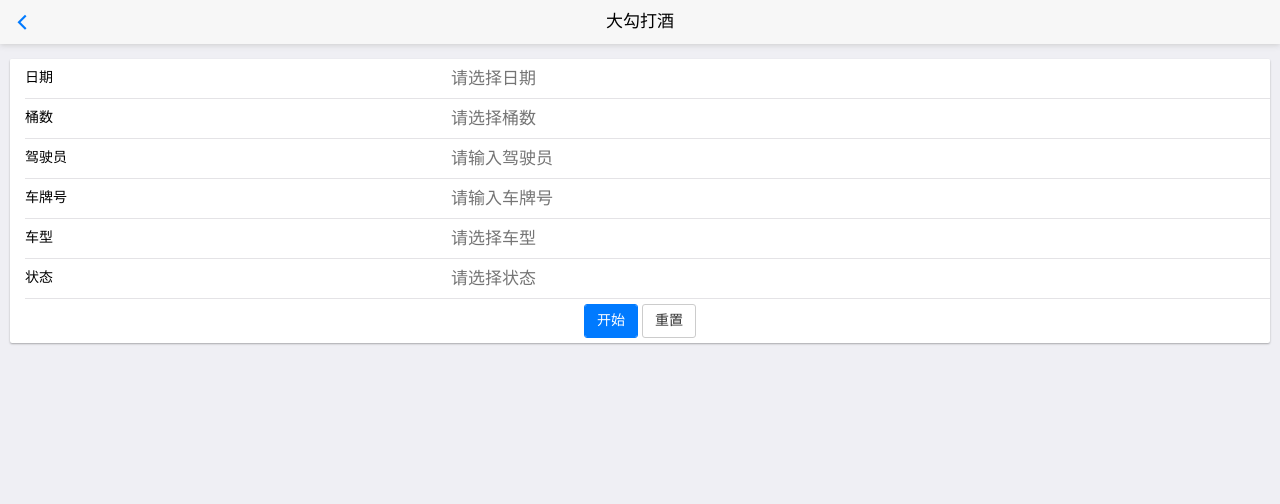
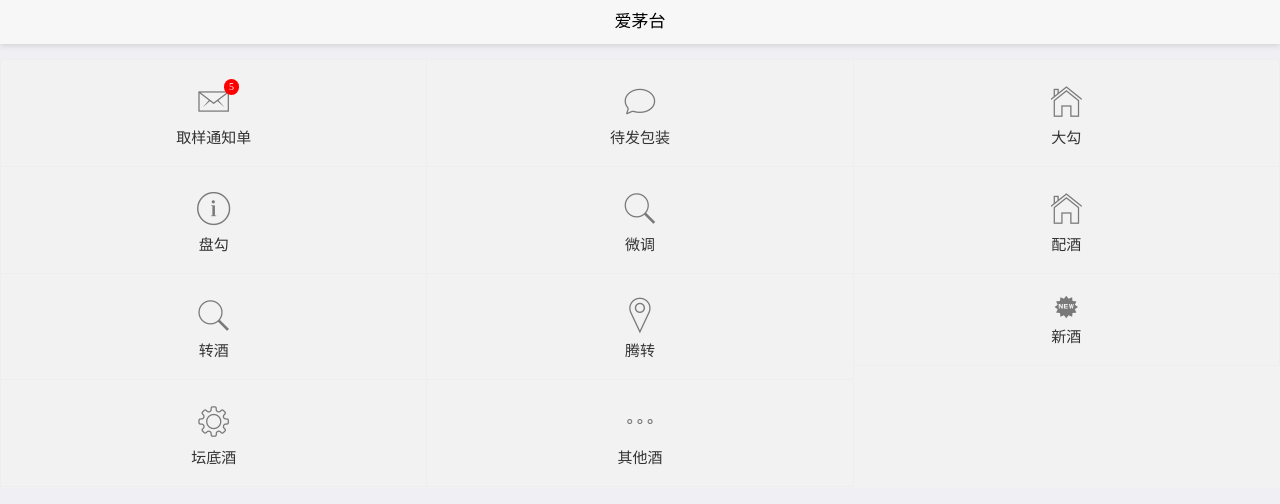
Before and after one commit to ranyanchuan/yyan-moutai, a plain HTML site: page index.html in a window 1280 px wide. Drawn offline with Linux system fonts and the light colour scheme.

Commit message:
index.html

```diff
--- a/index.html
+++ b/index.html
@@ -3,211 +3,118 @@
 
 <head>
     <meta charset="utf-8">
-    <meta name="viewport"
-          content="width=device-width,initial-scale=1,minimum-scale=1,maximum-scale=1,user-scalable=no"/>
-    <title></title>
+    <title>首页</title>
+    <meta name="viewport" content="width=device-width, initial-scale=1,maximum-scale=1,user-scalable=no">
+    <meta name="apple-mobile-web-app-capable" content="yes">
+    <meta name="apple-mobile-web-app-status-bar-style" content="black">
+
     <!--标准yyan.css-->
     <link rel="stylesheet" href="css/yyan.min.css">
+    <link rel="stylesheet" type="text/css" href="css/icons-extra.css"/>
     <!--App自定义的css-->
-    <!--<link rel="stylesheet" type="text/css" href="../css/app.css" />-->
-    <!--<link href="../css/yyan.picker.css" rel="stylesheet" />
-    <link href="../css/yyan.dtpicker.css" rel="stylesheet" />-->
-    <link rel="stylesheet" type="text/css" href="css/yyan.picker.min.css"/>
-    <style>
-        html,
-        body,
-        .yyan-content {
-            height: 0px;
-            margin: 0px;
-            background-color: #efeff4;
-        }
-
-        * {
-            -webkit-touch-callout: none;
-            -webkit-user-select: none;
-        }
-    </style>
+    <!--<link rel="stylesheet" type="text/css" href="../css/app.css"/>-->
 </head>
 
 <body>
+
 <header class="yyan-bar yyan-bar-nav">
-    <a class="yyan-action-back yyan-icon yyan-icon-left-nav yyan-pull-left"></a>
-    <h1 class="yyan-title">大勾打酒</h1>
+    <!--<a class="yyan-action-back yyan-icon yyan-icon-left-nav yyan-pull-left"></a>-->
+    <h1 class="yyan-title">爱茅台</h1>
 </header>
+<div class="yyan-content">
+    <ul class="yyan-table-view yyan-grid-view yyan-grid-9">
+        <li class="yyan-table-view-cell yyan-media yyan-col-xs-4 yyan-col-sm-4" id="html/tongzhi.html">
+            <a href="#">
+                <span class="yyan-icon yyan-icon-email">
+                    <span class="yyan-badge">5</span>
+                </span>
+                <div class="yyan-media-body">取样通知单</div>
+            </a>
+        </li>
 
-<div class="yyan-content">
+        <li class="yyan-table-view-cell yyan-media yyan-col-xs-4 yyan-col-sm-4" id="html/baozhuang.html">
+            <a href="#">
+                <span class="yyan-icon yyan-icon-chatbubble"></span>
+                <div class="yyan-media-body">待发包装</div>
+            </a></li>
 
-    <div class="yyan-card">
-        <form class="yyan-input-group">
-            <div class="yyan-input-row">
-                <label>日期</label>
-                <input id='date' type="text" placeholder="请选择日期">
-            </div>
-            <div class="yyan-input-row">
-                <label>桶数</label>
-                <input type="text" id="numInput" class="yyan-input-clear" placeholder="请选择桶数">
-            </div>
+        <li class="yyan-table-view-cell yyan-media yyan-col-xs-4 yyan-col-sm-4" id="html/dagou.html">
+            <a href="#">
+                <span class="yyan-icon yyan-icon-home"></span>
+                <div class="yyan-media-body">大勾</div>
+            </a>
+        </li>
+        <li class="yyan-table-view-cell yyan-media yyan-col-xs-4 yyan-col-sm-4" id="html/pangou.html">
+            <a href="#">
+                <span class="yyan-icon yyan-icon-info"></span>
+                <div class="yyan-media-body">盘勾</div>
+            </a></li>
 
-            <div class="yyan-input-row">
-                <label>驾驶员</label>
-                <input type="text" id="driver" class="yyan-input-clear" placeholder="请输入驾驶员">
-            </div>
+        <li class="yyan-table-view-cell yyan-media yyan-col-xs-4 yyan-col-sm-4" id="html/weitiao.html">
+            <a href="#">
+                <span class="yyan-icon yyan-icon-search"></span>
+                <div class="yyan-media-body">微调</div>
+            </a>
+        </li>
 
 
-            <div class="yyan-input-row">
-                <label>车牌号</label>
-                <input type="text" id="carNum" class="yyan-input-clear" placeholder="请输入车牌号">
-            </div>
 
-            <div class="yyan-input-row">
-                <label>车型</label>
-                <input type="text" id="carType" class="yyan-input-clear" placeholder="请选择车型">
-            </div>
+        <li class="yyan-table-view-cell yyan-media yyan-col-xs-4 yyan-col-sm-4" id="html/peijiu.html">
+            <a href="#">
+                <span class="yyan-icon yyan-icon-home"></span>
+                <div class="yyan-media-body">配酒</div>
+            </a>
+        </li>
 
-            <div class="yyan-input-row">
-                <label>状态</label>
-                <input type="text" id="status" class="yyan-input-clear" placeholder="请选择状态">
-            </div>
-            <!--border-line-->
-            <div></div>
-        </form>
-        <div style="text-align: center;padding: 5px">
-            <input type="submit" id="start" value="开始"/>
-            <input type="reset" value="重置"/>
-            <!--<input type="submit" value="拉酒单"/>-->
-            <!--<input type="submit" value="任务详情"/>-->
-        </div>
-    </div>
 
+        <li class="yyan-table-view-cell yyan-media yyan-col-xs-4 yyan-col-sm-4" id="html/zhuanjiu.html">
+            <a href="#">
+                <span class="yyan-icon yyan-icon-search"></span>
+                <div class="yyan-media-body">转酒</div>
+            </a>
+        </li>
+
+        <li class="yyan-table-view-cell yyan-media yyan-col-xs-4 yyan-col-sm-4" id="html/tengzhuan.html">
+            <a href="#">
+                <span class="yyan-icon yyan-icon-location"></span>
+                <div class="yyan-media-body">腾转</div>
+            </a>
+        </li>
+
+        <li class="yyan-table-view-cell yyan-media yyan-col-xs-4 yyan-col-sm-4" id="html/xinjiu.html">
+            <a href="#">
+                <span class="yyan-icon-extra yyan-icon-extra-new"></span>
+                <div class="yyan-media-body">新酒</div>
+            </a>
+        </li>
+        <li class="yyan-table-view-cell yyan-media yyan-col-xs-4 yyan-col-sm-4" id="html/tandiejiu.html">
+            <a href="#">
+                <span class="yyan-icon yyan-icon-gear"></span>
+                <div class="yyan-media-body">坛底酒</div>
+            </a>
+        </li>
+
+        <li class="yyan-table-view-cell yyan-media yyan-col-xs-4 yyan-col-sm-4" id="html/qitajiu.html">
+            <a href="#">
+                <span class="yyan-icon yyan-icon-more"></span>
+                <div class="yyan-media-body">其他酒</div>
+            </a>
+        </li>
+    </ul>
 </div>
+</body>
 <script src="js/yyan.min.js"></script>
-<script src="js/yyan.picker.all.js"></script>
-<script src="common/api.js"></script>
-<script src="common/utils.js"></script>
-
 <script>
 
-    // 初始化日期
-    var dtpicker = new yyan.DtPicker({
-        "type": "datetime",
-    });
 
-    // 日期点击事件
-    var dateInput = document.getElementById("date");
-    dateInput.addEventListener('tap', function (e) {
-        var _self = this;
-        dtpicker.show(function (result) {
-            dateInput.value = result.text;
-            _self.dtpicker = null; // 时间
-        })
+    // 九宫格点击事件
+    yyan(".yyan-table-view").on('tap', '.yyan-table-view-cell', function () {
+        var url = this.getAttribute("id");  //获取跳转 url
+        yyan.openWindow({  // 打开新页面
+            url: url
+        });
     })
 
 
-    // 数字类型
-    var numberPicker = new yyan.PopPicker({
-        layer: 5,
-        noLink: true, // 参数不联动
-    });
-    var numItem = myModule.inputNumPopItem; // 数字初始化值
-    numberPicker.setData([numItem, numItem, numItem, numItem, numItem]);
-    var numInput = document.getElementById("numInput");
-    numInput.addEventListener('tap', function (e) {
-        var _self = this;
-        numberPicker.show(function (result) {
-            numInput.value = myModule.inputNum(result); // 获取数字类型值
-            _self.numberPicker = null; // 数字
-        })
-    })
-
-
-    // 车型
-    var carTypePicker = new yyan.PopPicker({
-        layer: 1
-    });
-    var carTypeItem=[
-        {
-            value: "0",
-            text: "大型"
-        },
-        {
-            value: "1",
-            text: "中型"
-        },
-        {
-            value: "2",
-            text: "小型"
-        }
-    ];
-
-    carTypePicker.setData(carTypeItem);
-    var carTypeInput = document.getElementById("carType");
-    carTypeInput.addEventListener('tap', function (e) {
-        var _self = this;
-        carTypePicker.show(function (result) {
-            carTypeInput.value = result[0].text;
-            _self.carTypePicker = null; // 状态
-        })
-    })
-
-
-    // 状态
-    var statusItem = [
-        {
-            value: "0",
-            text: "已下达"
-        },
-        {
-            value: "1",
-            text: "未开始"
-        }
-    ];
-
-    var statusPicker = new yyan.PopPicker({
-        layer: 1
-    });
-
-    statusPicker.setData(statusItem); // 设置状态下拉
-    var statusInput = document.getElementById("status");
-    statusInput.addEventListener('tap', function (e) {
-        var _self = this;
-        statusPicker.show(function (result) {
-            statusInput.value = result[0].text;
-            _self.statusPicker = null; // 状态
-        })
-    })
-
-
-    // 开始任务
-    var startButton = document.getElementById('start');
-    startButton.addEventListener('tap', function (event) {
-
-        // todo 对下拉类型的值转换
-        var inputData = myModule.inputValue(['date','numInput','driver','carType','carNum', 'status']);
-        inputData.status = myModule.selectValue2Key(statusItem,inputData.status); // 状态转换
-        inputData.carType = myModule.selectValue2Key(statusItem,inputData.carType); // 车型转换
-
-        myModule.ajaxPost({
-            url: myApi.login, // 提交的 url 地址
-            data: inputData,
-            success: function (data) {
-                console.log("=====data", data);
-                // 跳转页面
-                yyan.openWindow({
-                    url: 'html/main.html',
-                    id: "xxx",
-                    preload: true,
-                });
-
-            },
-            error: function (xhr, type, errorThrown) {
-                console.log("xhr, type, errorThrown", xhr, type, errorThrown)
-            }
-        })
-
-    });
-
-
 </script>
-</body>
-
 </html>
```
Also changed, not shown: html/dagou.html (added, +214 -0 lines), html/selectIndex.html (+1 -1 lines).
